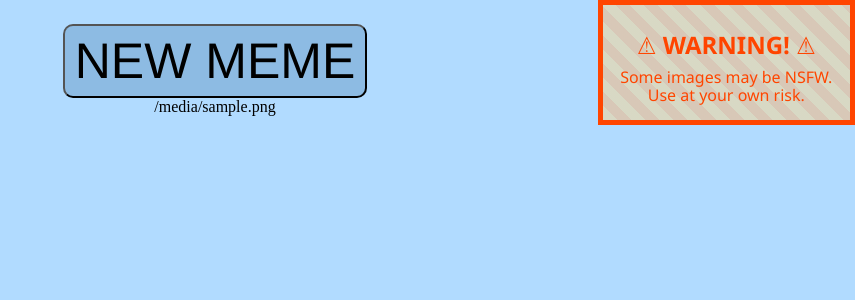
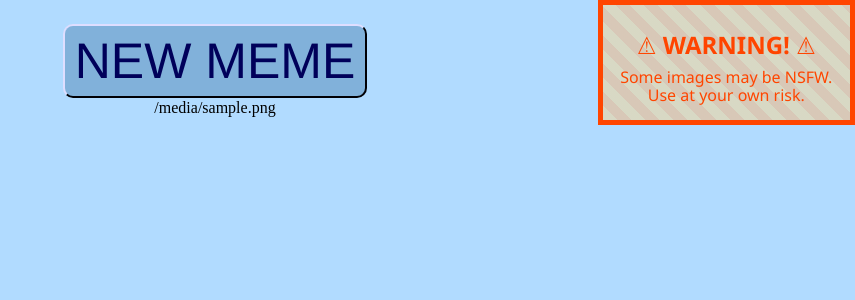
Before and after one commit to SeanJxie/modern-meme-website, a Flask app: template templates/index.html in a window 1280 px wide. Shown: the top 300 px of the page, without its empty margins (425-1280 px from the left). Run offline with Flask 2, Linux system fonts and the light colour scheme; the template is opened without the code that fills it: most values are stand-ins (such as "Sample title", 1, 10 or a date in 2020).

Commit message:
css adjustments

```diff
--- a/static/styles.css
+++ b/static/styles.css
@@ -2,6 +2,35 @@ body {
     background-color: rgb(177, 219, 255);
     text-align: center;
     padding: 1em;
+}
+
+#btn-container {
+    display: inline-block;
+    min-width: 284px;
+    min-height: 75px;
+    user-select: none;
+}
+
+#btn-container #btn {
+    cursor: pointer;
+    line-height: 1;
+    background-color: rgba(59, 114, 163, 0.4);
+    padding: 10px;
+    font-family: 'Franklin Gothic Medium', 'Arial Narrow', Arial, sans-serif;
+    font-size: 50px;
+    color: rgb(0, 0, 90);
+    transition: 0.1s;
+    border-color:rgb(222, 222, 255) rgb(0, 0, 90) rgb(0, 0, 90) rgb(222, 222, 255); /* top right bottom left */
+    border-radius: 10px;
+}
+#btn-container:hover #btn {
+    /*background-color: rgba(59, 114, 163, 0.8);*/
+    padding: 4px;
+    border-color: white;
+    color: white;
+}
+#btn-container:active #btn {
+    padding: 2px;
 }
 
 #meme-image{
@@ -12,29 +41,6 @@ body {
     border-width: 5px;
     border-radius: 10px;
     margin: 25px;
-}
-
-#btn {
-    line-height: 1;
-    text-decoration: none;
-    background-color: rgba(59, 114, 163, 0.3);
-    padding: 10px;
-    font-family: 'Franklin Gothic Medium', 'Arial Narrow', Arial, sans-serif;
-    font-size: 50px;
-    color: black;
-    transition: 0.2s;
-    border-radius: 10px;
-}
-
-#btn:hover {
-    cursor: pointer;
-    background-color: rgba(36, 69, 97, 0.6);
-    padding: 4px;
-    color: white;
-}
-
-#btn:active {
-    padding: 2px;
 }
 
 #warning {
--- a/templates/index.html
+++ b/templates/index.html
@@ -7,8 +7,10 @@
 </head>
 <body>
 
-<form action="/" method="get" id="btnform"></form>
-<button name="new-meme-button" type="submit" form="btnform" id="btn">NEW MEME</button>
+<div id='btn-container'>
+    <form action="/" method="get" id="btnform"></form>
+    <button name="new-meme-button" type="submit" form="btnform" id="btn">NEW MEME</button>
+</div>
 
 <div id='meme-container'>
     {{image|safe}}
```
